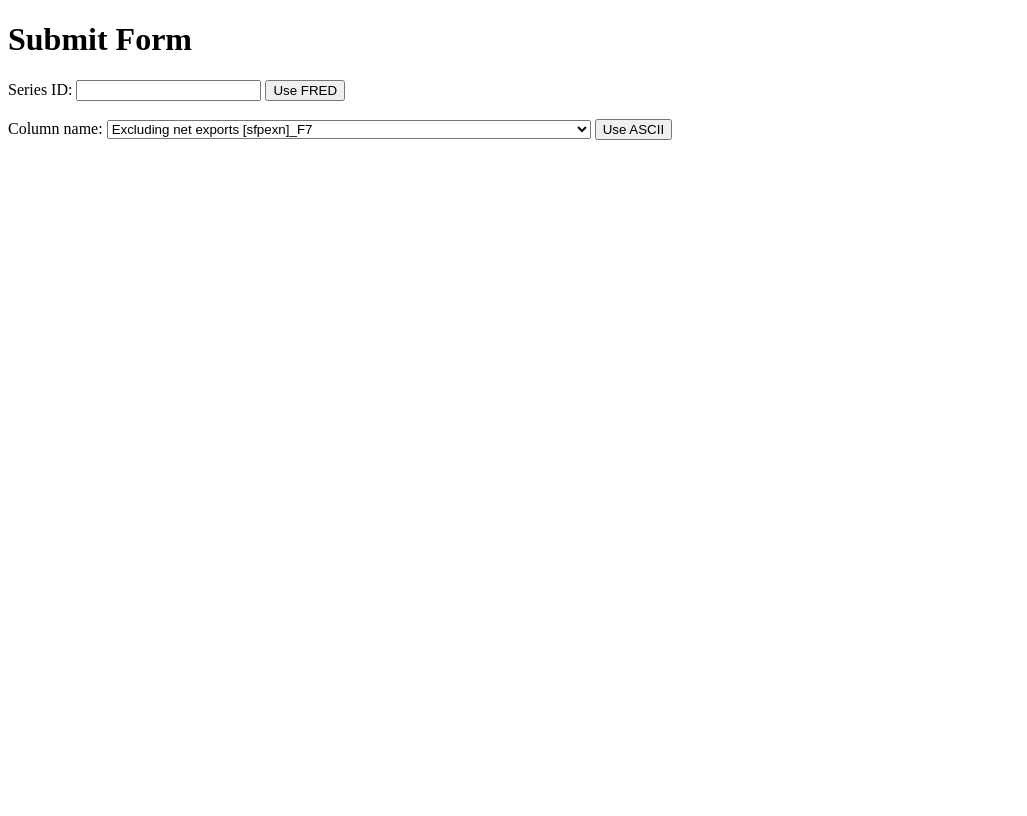
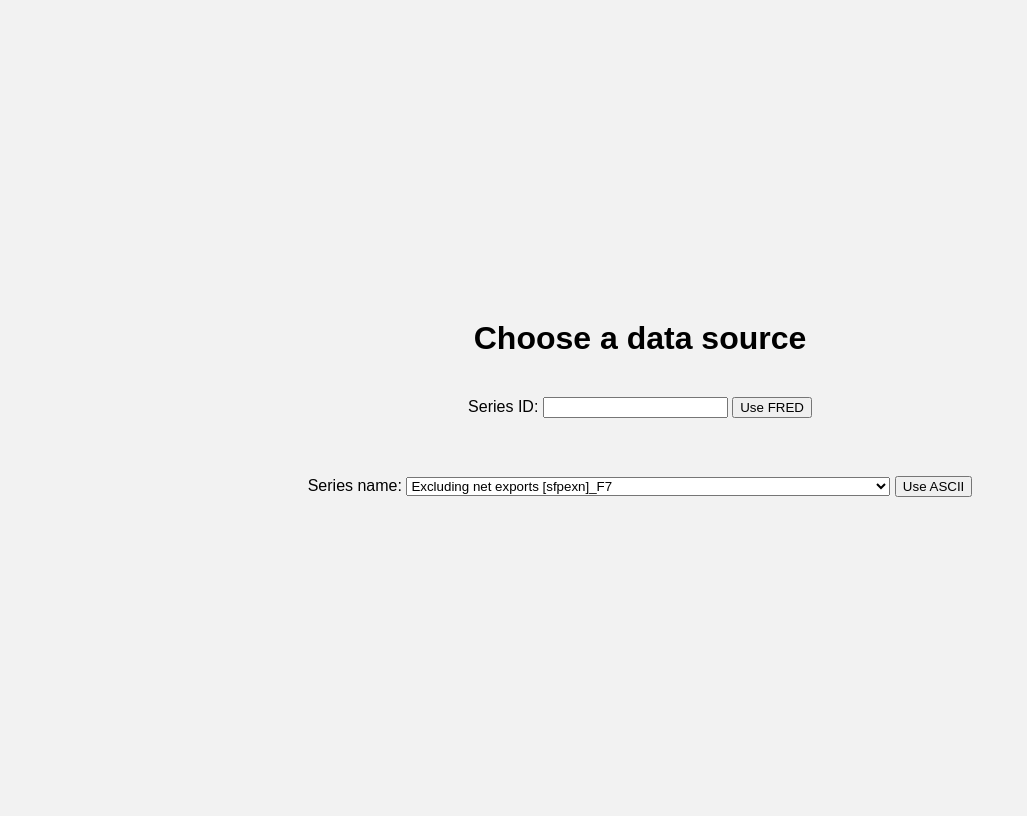
Before and after one commit to GaspardLeMarque/VividMacro, a Flask app: page / in a window 1280 px wide. Shown: the whole page, without its empty margins (0-1027 px from the left). Before the commit the page ends 140 px from the top, so only its background shows below. Run offline with Flask 3, Linux system fonts and the light colour scheme; some libraries are stand-ins or nearby versions.

Commit message:
Add styles.css

```diff
--- /dev/null
+++ b/static/styles.css
@@ -0,0 +1,40 @@
+/* styles.css */
+
+/* Add basic styling to the body */
+body {
+  font-family: Arial, sans-serif;
+  background-color: #f2f2f2;
+  height: 100vh;
+}
+
+/* Add styling to specific elements */
+.form-container {
+  display: flex;
+  flex-direction: column;
+  align-items: center;
+  justify-content: center;
+  height: 100vh;
+}
+
+h1 {
+  text-align: center;
+  margin-top: 20px;
+  margin-bottom: 20px;
+}
+
+form {
+  text-align: center;
+  margin-top: 20px;
+  margin-bottom: 20px;
+}
+
+.plot-container {
+  height: 100vh;
+  margin: 0;
+  padding: 0;
+}
+
+.plot-container h1 {
+  text-align: center;
+  margin: 20px 0;
+}
--- a/templates/index.html
+++ b/templates/index.html
@@ -5,10 +5,12 @@
     <meta http-equiv="X-UA-Compatible">
     <meta name="viewport" content="width=device-width, initial-scale=1.0">
     <title>Vivid Macro</title>
+    <link rel="stylesheet" href="{{ url_for('static', filename='styles.css') }}">
     <script src="https://cdn.plot.ly/plotly-latest.min.js"></script>
 </head>
 <body>
-    <h1>Submit Form</h1>
+    <div class="form-container">
+    <h1>Choose a data source</h1>
         <form action="/plot" method="post">
             <label for="series_id">Series ID:</label>
             <input type="text" id="series_id" name="series_id">
@@ -16,7 +18,7 @@
         </form>
     <br>
         <form action="/plot" method="post">
-        <label for="column_name">Column name:</label>
+            <label for="column_name">Series name:</label>
                 <select id="column_name" name="column_name">
                     {% for col in columns %}
                         <option value="{{ col }}" SELECTED>{{ col }}</option>
@@ -24,5 +26,6 @@
                 </select>
             <button type="submit">Use ASCII</button>
         </form>
+    </div>
 </body>
 </html>
```
Also changed, not shown: templates/plot.html (+5 -2 lines). Lines whose indentation alone changed are shown as unchanged.
